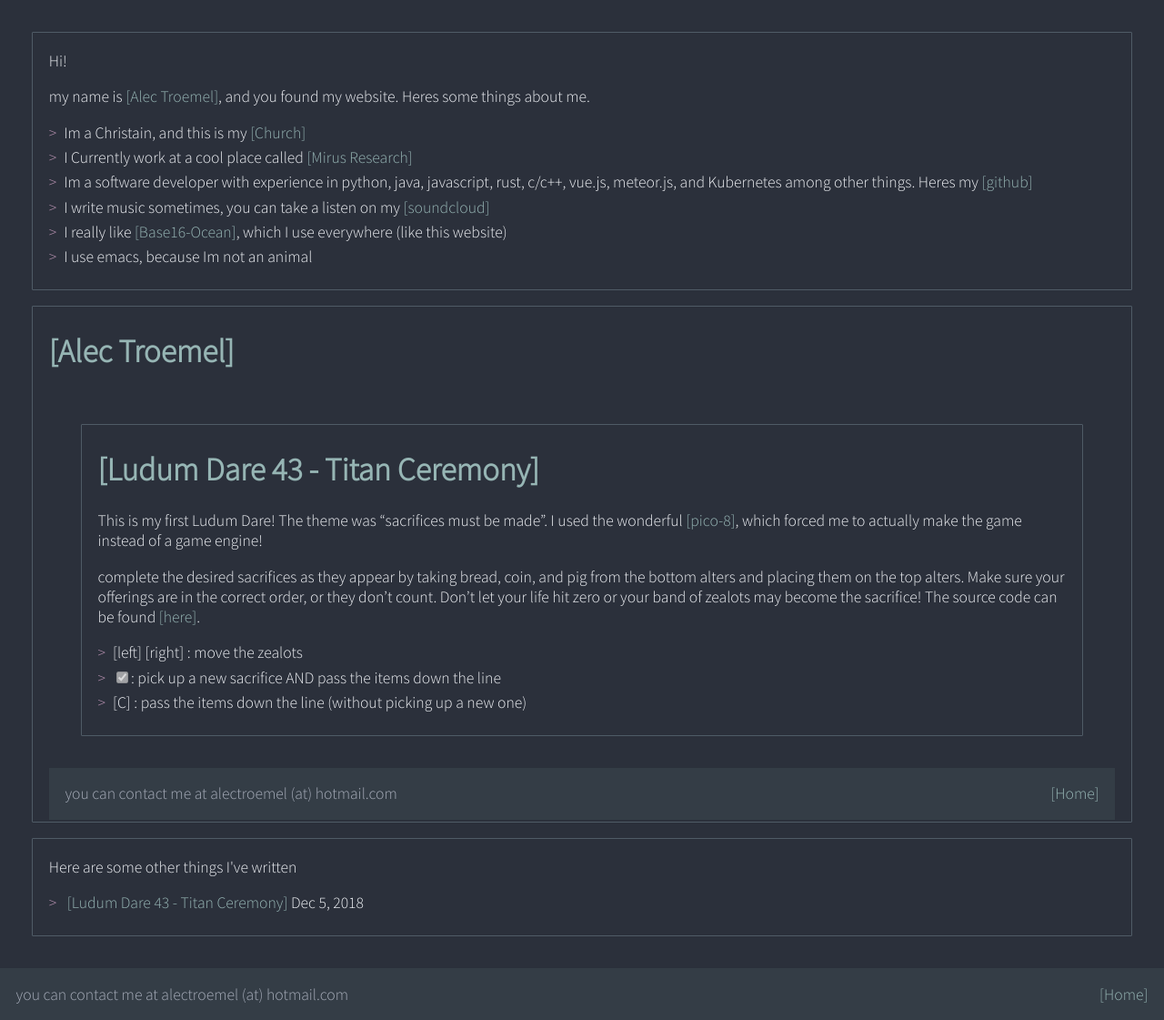
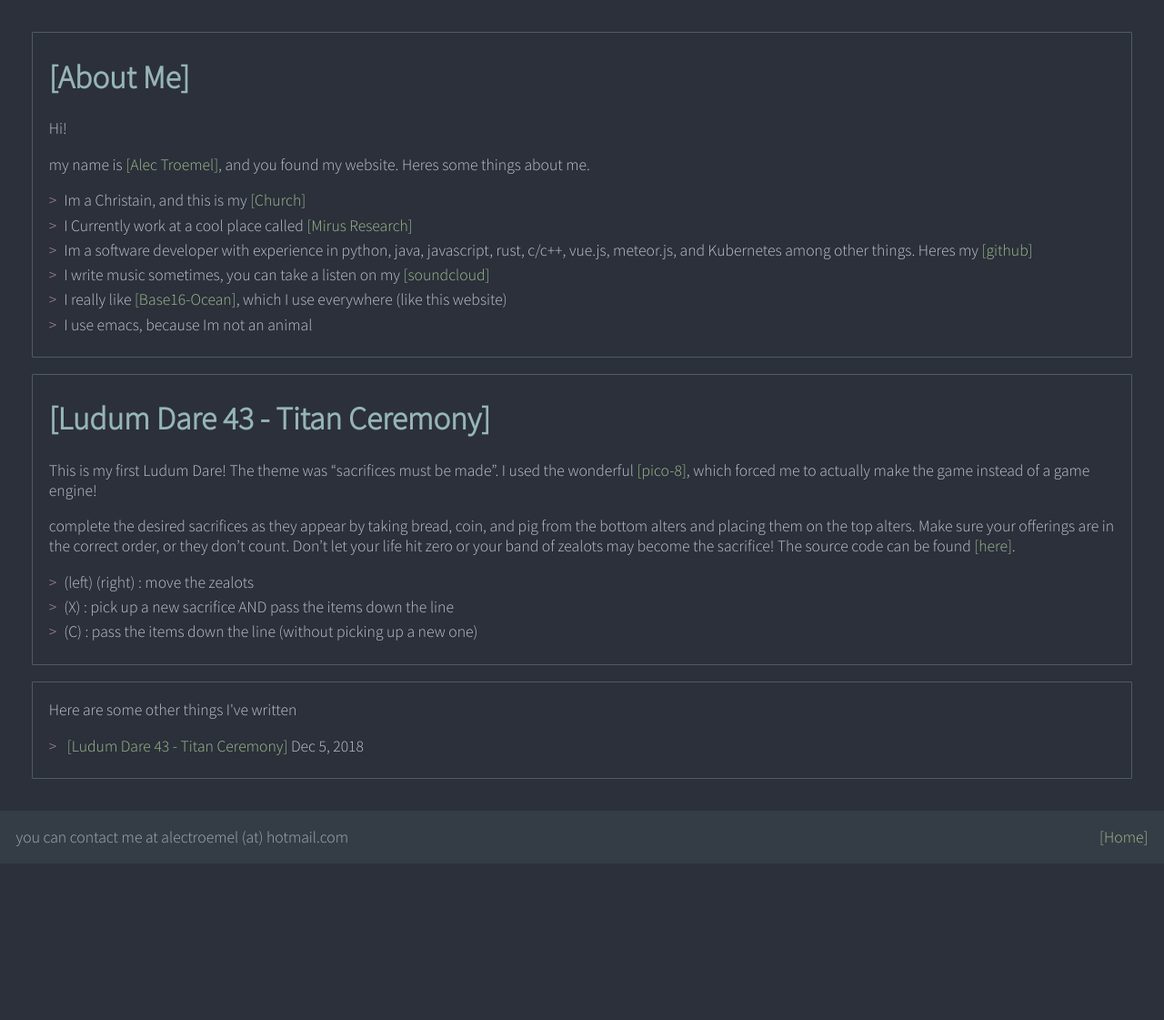
Before and after one commit to AlecTroemel/alectroemel.github.io, a Jekyll site: the page built from index.md, in a window 1280 px wide. Shown: the whole page at 91% size. Built offline with Jekyll 4.4.1, drawn with Linux system fonts in a browser that asks for light colours; after the commit the page ends 949 px from its top, so only the background shows below that.

Commit message:
fix homepage article, adjust styles

```diff
--- a/_includes/postcontent.html
+++ b/_includes/postcontent.html
@@ -1,11 +1,11 @@
 <div class="box">
     <h1 class="entry-title">
-        {% if page.title %}
-        <a href="{{ root_url }}{{ page.url }}">{{ page.title }}</a>
-        {% endif %}
+        <!-- {% if page.title %}
+             <a href="{{ root_url }}{{ page.url }}">{{ page.title }}</a>
+             {% endif %} -->
         {% if post.title %}
         <a href="{{ root_url }}{{ post.url }}">{{ post.title }}</a>
         {% endif %}
     </h1>
-    {{ include.content }}
+    {{ content }}
 </div>
--- a/_layouts/homepage.html
+++ b/_layouts/homepage.html
@@ -2,11 +2,18 @@
 layout: default
 ---
 
+
 <div class="box">
+    <h1 class="entry-title">
+        <a href="{{ root_url }}{{ page.url }}">{{ page.title }}</a>
+    </h1>
     {{ content }}
 </div>
 
-{% include postcontent.html content=site.posts.first %}
+
+{% assign post = site.posts.first %}
+{% assign content = post.content %}
+{% include postcontent.html %}
 
 <div class="box">
     <p>Here are some other things I've written</p>
--- a/assets/style.css
+++ b/assets/style.css
@@ -79,6 +79,11 @@ li:before {
 }
 
 a {
+    --current-color: var(--base0B);
+    color: var(--current-color);
+}
+
+h1 a {
     --current-color: var(--base0C);
     color: var(--current-color);
 }
@@ -126,7 +131,7 @@ body {
     font-family: source_sans, sans-serif;
     font-weight: lighter;
     background-color: var(--base00);
-    color: var(--base07);
+    color: var(--base05);
 }
 
 .content {
--- a/index.md
+++ b/index.md
@@ -1,5 +1,5 @@
 ---
-title: Alec Troemel
+title: About Me
 layout: homepage
 ---
 
```
Also changed, not shown: _posts/2018-12-04-ludum-date-43.md (+3 -3 lines).
